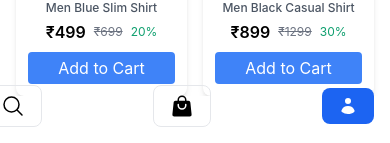
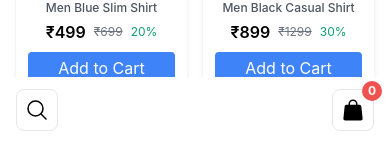
Before and after one commit to VaibhavPrajapati277/React-Ecommerce, a React (Vite) app in the folder Ecommerce/: page / in a window 390 px wide. Shown: the part 701-844 px from the top of the page. Built offline with nearby package versions, Linux system fonts and the light colour scheme.

Commit message:
implement cart button on mobile  bottom view

```diff
--- a/Ecommerce/src/App.jsx
+++ b/Ecommerce/src/App.jsx
@@ -15,8 +15,8 @@ function App() {
   return (
 
     <>
+      <Toaster position={window.innerWidth < 768 ? "top-right" : "bottom-right"} />
 
-      <Toaster position="bottom-right" />
       <CartProvider>
 
         <BrowserRouter>
--- a/Ecommerce/src/assets/components/Bottom.jsx
+++ b/Ecommerce/src/assets/components/Bottom.jsx
@@ -1,35 +1,123 @@
+import { useContext, useState } from "react";
+import { CartContext } from "../../context/Cartcontext";
+import Cart from "../pages/Cart";
+import { Toaster } from "react-hot-toast";
+
 function Bottom() {
+    const { data } = useContext(CartContext);
+    const [cartOpen, setCartOpen] = useState(false);
 
+    const totalPrice = data.reduce(
+        (total, item) => total + item.price * item.quantity,
+        0
+    );
 
 
     return (
         <>
+            {/* Bottom Mobile Navbar */}
+            <div className="md:hidden fixed bottom-0 left-0 right-0 z-30 ">
+                <div className="flex items-center justify-between bg-white  px-4 py-3">
 
-            <div className="md:hidden fixed bottom-4 right-4 flex w-full justify-between items-center gap-3">
+                    {/* Search */}
+                    <button className="p-2 border rounded-lg">
+                        <svg
+                            xmlns="http://www.w3.org/2000/svg"
+                            fill="none"
+                            viewBox="0 0 24 24"
+                            strokeWidth={1.5}
+                            stroke="currentColor"
+                            className="w-6 h-6"
+                        >
+                            <path
+                                strokeLinecap="round"
+                                strokeLinejoin="round"
+                                d="m21 21-5.197-5.197m0 0A7.5 7.5 0 1 0 5.196 5.196a7.5 7.5 0 0 0 10.607 10.607Z"
+                            />
+                        </svg>
+                    </button>
 
-                <button className="ml-8 px-4 py-2 border rounded-lg text-black-500 cursor-pointer ">
-                    <svg xmlns="http://www.w3.org/2000/svg" fill="none" viewBox="0 0 24 24" strokeWidth={1.5} stroke="currentColor" className="size-6">
-                        <path strokeLinecap="round" strokeLinejoin="round" d="m21 21-5.197-5.197m0 0A7.5 7.5 0 1 0 5.196 5.196a7.5 7.5 0 0 0 10.607 10.607Z" />
-                    </svg>
-                </button>
+                    {/* Cart */}
+                    <div className="relative">
+                        <button
+                            onClick={() => setCartOpen(true)}
+                            className="p-2 border rounded-lg"
+                        >
+                            <svg
+                                xmlns="http://www.w3.org/2000/svg"
+                                viewBox="0 0 24 24"
+                                fill="currentColor"
+                                className="w-6 h-6"
+                            >
+                                <path
+                                    fillRule="evenodd"
+                                    d="M7.5 6v.75H5.513c-.96 0-1.764.724-1.865 1.679l-1.263 12A1.875 1.875 0 0 0 4.25 22.5h15.5a1.875 1.875 0 0 0 1.865-2.071l-1.263-12a1.875 1.875 0 0 0-1.865-1.679H16.5V6a4.5 4.5 0 1 0-9 0ZM12 3a3 3 0 0 0-3 3v.75h6V6a3 3 0 0 0-3-3Z"
+                                    clipRule="evenodd"
+                                />
+                            </svg>
+                        </button>
 
-                <button className="px-4 py-2 border  rounded-lg text-black-500 cursor-pointer  ">
-                    <svg xmlns="http://www.w3.org/2000/svg" viewBox="0 0 24 24" fill="currentColor" className="size-6">
-                        <path fillRule="evenodd" d="M7.5 6v.75H5.513c-.96 0-1.764.724-1.865 1.679l-1.263 12A1.875 1.875 0 0 0 4.25 22.5h15.5a1.875 1.875 0 0 0 1.865-2.071l-1.263-12a1.875 1.875 0 0 0-1.865-1.679H16.5V6a4.5 4.5 0 1 0-9 0ZM12 3a3 3 0 0 0-3 3v.75h6V6a3 3 0 0 0-3-3Zm-3 8.25a3 3 0 1 0 6 0v-.75a.75.75 0 0 1 1.5 0v.75a4.5 4.5 0 1 1-9 0v-.75a.75.75 0 0 1 1.5 0v.75Z" clipRule="evenodd" />
-                    </svg>
-                </button>
-
-                <button className="px-4 py-2 bg-blue-600 text-white font-bold rounded-lg hover:bg-blue-700 transition cursor-pointer ">
-                    <svg xmlns="http://www.w3.org/2000/svg" viewBox="0 0 20 20" fill="currentColor" className="size-5">
-                        <path d="M10 8a3 3 0 1 0 0-6 3 3 0 0 0 0 6ZM3.465 14.493a1.23 1.23 0 0 0 .41 1.412A9.957 9.957 0 0 0 10 18c2.31 0 4.438-.784 6.131-2.1.43-.333.604-.903.408-1.41a7.002 7.002 0 0 0-13.074.003Z" />
-                    </svg>
-                </button>
-
+                        {/* Badge */}
+                        <span className="absolute -top-2 -right-2 bg-red-500 text-white text-xs font-bold min-w-[20px] h-5 flex items-center justify-center rounded-full px-1">
+                            {data.length}
+                        </span>
+                    </div>
+                </div>
             </div>
 
+            {/* Overlay */}
+            {cartOpen && (
+                <div
+                    className="fixed inset-0 bg-black/40 z-40"
+                    onClick={() => setCartOpen(false)}
+                />
+            )}
 
+            {/* Drawer */}
+            <div
+                className={`fixed top-0 right-0 h-screen w-full sm:w-96 bg-white z-50 shadow-xl transform transition-transform duration-300 flex flex-col
+                ${cartOpen ? "translate-x-0" : "translate-x-full"}`}
+            >
+                {/* Header */}
+                <div className="flex items-center justify-between p-4 border-b">
+                    <h2 className="text-lg font-semibold">Your Cart</h2>
+
+                    <button
+                        onClick={() => setCartOpen(false)}
+                        className="text-xl"
+                    >
+                        ✕
+                    </button>
+                </div>
+
+                {/* Cart Items */}
+                <div className="flex-1 overflow-y-auto p-4">
+                    {data.length === 0 ? (
+                        <p className="text-gray-500 text-center mt-10">
+                            Your cart is empty
+                        </p>
+                    ) : (
+                        <Cart />
+                    )}
+                </div>
+
+                {/* Footer */}
+                <div className="border-t p-4 bg-white">
+                    <div className="flex justify-between mb-3">
+                        <span className="font-semibold">Total</span>
+
+                        <span className="font-bold text-blue-600">
+                            ₹{totalPrice}
+                        </span>
+                    </div>
+
+                    <button className="w-full bg-blue-600 hover:bg-blue-700 transition text-white py-3 rounded-xl font-medium">
+                        Checkout
+                    </button>
+                </div>
+            </div>
         </>
-    )
+    );
 }
 
-export default Bottom
+export default Bottom;
```
